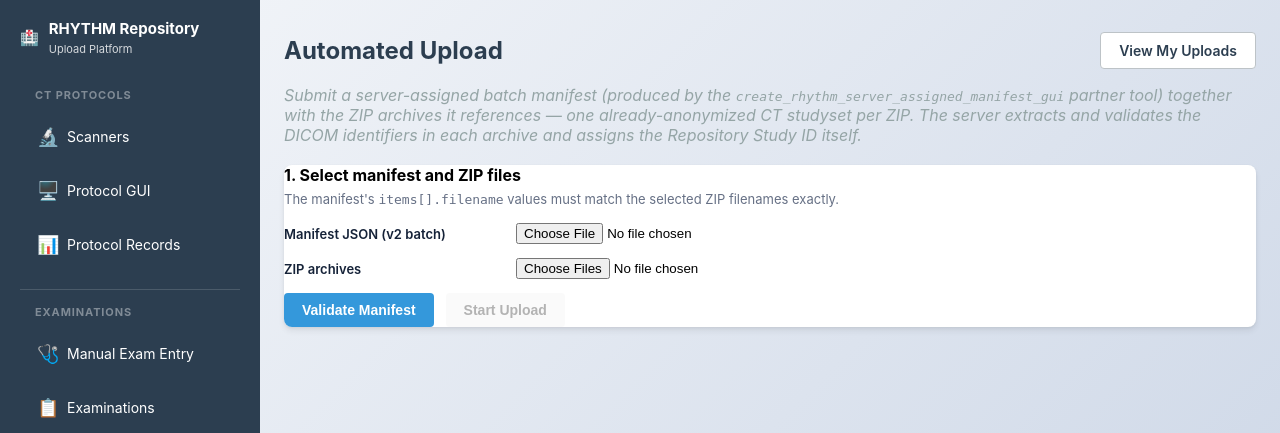
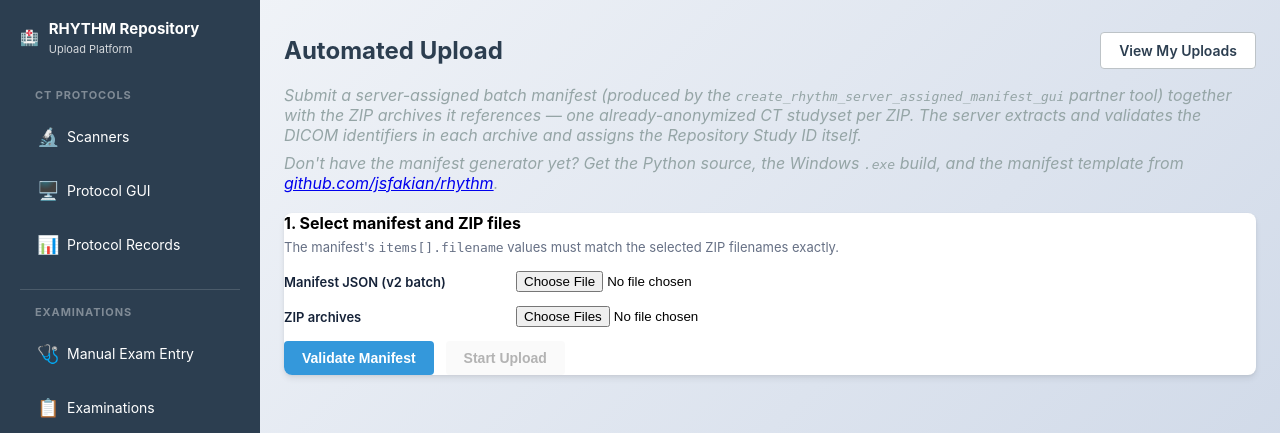
Before and after one commit to jsfakian/rhythm, a Django app: page /automated-upload/ in a window 1280 px wide. Shown: the top 433 px of the page. Run offline with Django 5.2, Linux system fonts and the light colour scheme; the visitor is signed in with stand-in values (Sample User, id 1); parts of the project's set-up code (start-up, migrations or seed data) failed here and were passed over.

Commit message:
Link the manifest generator tool repo on the Automated Upload page
Partners need the create_rhythm_server_assigned_manifest_gui tool (Python
source, Windows .exe build, and manifest template) before they can build a
v2 batch manifest for this page — link to where it's published so they're
not stuck without it.

Points to https://github.com/jsfakian/rhythm.

```diff
--- a/ct_upload_platform/templates/uploads/automated_upload.html
+++ b/ct_upload_platform/templates/uploads/automated_upload.html
@@ -36,11 +36,16 @@
             <h1>Automated Upload</h1>
             <a href="{% url 'upload-job-list' %}" class="btn btn-secondary">View My Uploads</a>
         </div>
-        <p class="text-muted" style="margin-top:-8px;margin-bottom:20px;">
+        <p class="text-muted" style="margin-top:-8px;margin-bottom:8px;">
             Submit a server-assigned batch manifest (produced by the
             <code>create_rhythm_server_assigned_manifest_gui</code> partner tool) together with the ZIP
             archives it references — one already-anonymized CT studyset per ZIP. The server extracts and
             validates the DICOM identifiers in each archive and assigns the Repository Study ID itself.
+        </p>
+        <p class="text-muted" style="margin-top:0;margin-bottom:20px;">
+            Don't have the manifest generator yet? Get the Python source, the Windows <code>.exe</code>
+            build, and the manifest template from
+            <a href="https://github.com/jsfakian/rhythm" target="_blank" rel="noopener noreferrer">github.com/jsfakian/rhythm</a>.
         </p>
 
         <div class="card">
```
Also changed, not shown: ct_upload_platform/uploads/tests/test_upload_job_gui_pages.py (+7 -0 lines).
